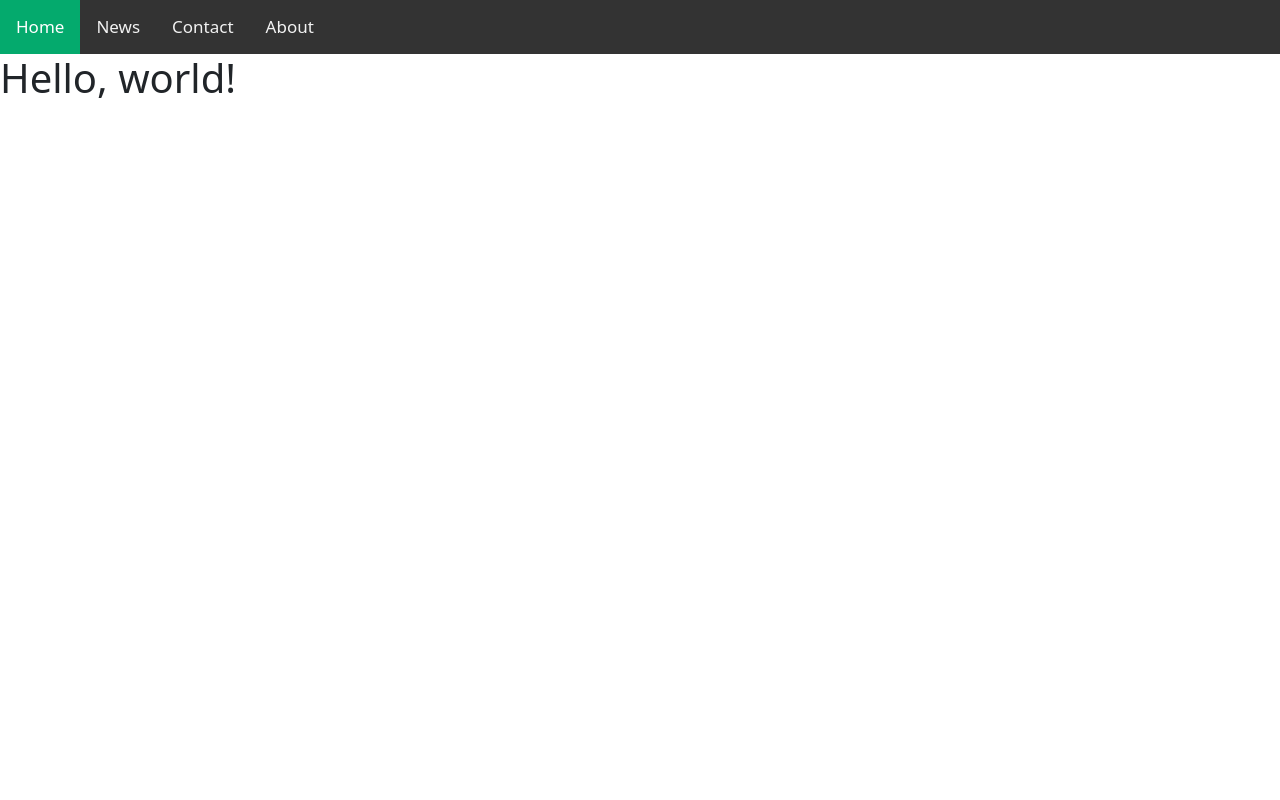
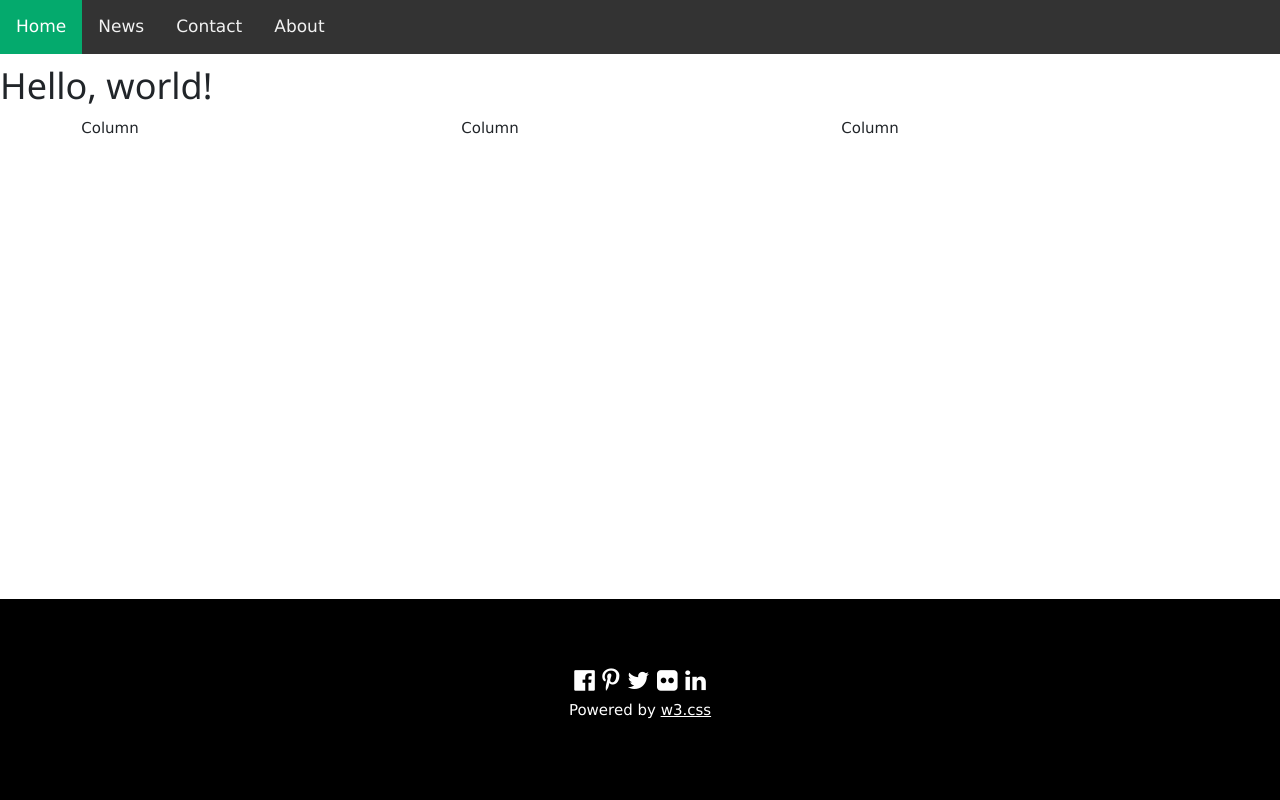
Before and after one commit to michaeltrujillo/Template, a plain HTML site: page index.html in a window 1280 px wide. Drawn offline with nearby package versions, Linux system fonts and the light colour scheme.

Commit message:
added a starter footer from w3schools and a few extra files

```diff
--- a/index.html
+++ b/index.html
@@ -10,9 +10,16 @@
     <link href="https://cdn.jsdelivr.net/npm/bootstrap@5.0.1/dist/css/bootstrap.min.css" rel="stylesheet"
         integrity="sha384-+0n0xVW2eSR5OomGNYDnhzAbDsOXxcvSN1TPprVMTNDbiYZCxYbOOl7+AMvyTG2x" crossorigin="anonymous">
 
-    <!--W3 navbar = Load an icon library to show a hamburger menu (bars) on small screens -->
+    <!-- W3 CSS -->
+    <link rel="stylesheet" href="https://www.w3schools.com/w3css/3/w3.css">
+
+    <!--W3 navbar = Load a font awesome icon library to show a hamburger menu (bars) on small screens -->
     <link rel="stylesheet" href="https://cdnjs.cloudflare.com/ajax/libs/font-awesome/4.7.0/css/font-awesome.min.css">
     <link rel="stylesheet" href="styleW3Nav.css">
+    <link rel="stylesheet" href="w3Footer.css">
+
+    <!-- link to your own CSS style sheet -->
+    <link rel="stylesheet" href="style.css">
 
     <title>Hello, world!</title>
 </head>
@@ -30,12 +37,48 @@
     </div>
 
 
+
+    <!-- body area where you can start adding content!!! have fun :-) -->
     <h1>Hello, world!</h1>
+
+    <!-- Bootstrap grid system -->
+    <div class="container">
+        <div class="row">
+            <div class="col">
+                Column
+            </div>
+            <div class="col">
+                Column
+            </div>
+            <div class="col">
+                Column
+            </div>
+        </div>
+    </div>
 
 
 
 
 
+    <!-- Footer -->
+    <footer class="w3-container w3-padding-64 w3-center w3-black w3-xlarge footer">
+        <a href="#"><i class="fa fa-facebook-official"></i></a>
+        <a href="#"><i class="fa fa-pinterest-p"></i></a>
+        <a href="#"><i class="fa fa-twitter"></i></a>
+        <a href="#"><i class="fa fa-flickr"></i></a>
+        <a href="#"><i class="fa fa-linkedin"></i></a>
+        <p class="w3-medium">
+            Powered by <a href="https://www.w3schools.com/w3css/default.asp" target="_blank">w3.css</a>
+        </p>
+    </footer>
+
+
+
+
+
+    <!-- link to your own JS -->
+    <script src="index.js"></script>
+    <!-- w3 JS navbar -->
     <script src="w3NavBar.js"></script>
     <!--  Bootstrap Bundle with Popper -->
     <script src="https://cdn.jsdelivr.net/npm/bootstrap@5.0.1/dist/js/bootstrap.bundle.min.js"
--- /dev/null
+++ b/index.js
@@ -0,0 +1 @@
+// create your own js here
--- /dev/null
+++ b/style.css
@@ -0,0 +1 @@
+/* start your own styling here */
--- /dev/null
+++ b/w3Footer.css
@@ -0,0 +1,9 @@
+.footer {
+    position: fixed;
+    left: 0;
+    bottom: 0;
+    width: 100%;
+    background-color: red;
+    color: white;
+    text-align: center;
+ }
```
